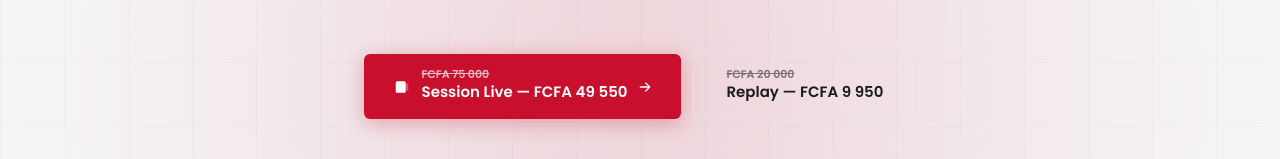
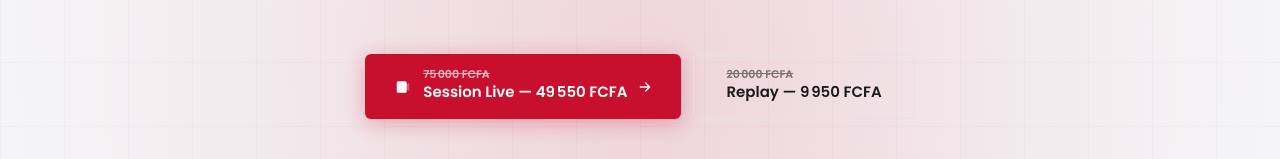
Before and after one commit to rosby17/roosevelt-formation, a Next.js app: page / in a window 1280 px wide. Shown: the part 514-673 px from the top of the page. Built offline with nearby package versions, Linux system fonts and the light colour scheme; no server answers.

Commit message:
fix: apply dynamic currency in Hero and Contact sections

```diff
--- a/src/components/Contact.tsx
+++ b/src/components/Contact.tsx
@@ -1,5 +1,6 @@
 "use client";
 import { SITE } from "@/lib/data";
+import { useCurrency } from "@/lib/currency";
 
 const socials = [
   {
@@ -44,6 +45,8 @@ const socials = [
 ];
 
 export default function Contact() {
+  const { formatPrice } = useCurrency();
+
   const waMsg = encodeURIComponent(
     "Bonjour Roosevelt, je suis intéressé par ton accompagnement YouTube."
   );
@@ -220,11 +223,11 @@ export default function Contact() {
                   <div style={{ display: "flex", alignItems: "center", gap: 6, fontSize: 10, fontWeight: 700, letterSpacing: "0.05em", textTransform: "uppercase", opacity: 0.9 }}>
                     <span>Session Live</span>
                     <span style={{ background: "rgba(0,0,0,0.3)", padding: "1px 5px", borderRadius: 4, textDecoration: "line-through", fontSize: 9 }}>
-                      {SITE.offers.live.originalPrice} {SITE.offers.live.currency}
+                      {SITE.offers.live.originalBasePrice ? formatPrice(SITE.offers.live.originalBasePrice) : `${SITE.offers.live.originalPrice} ${SITE.offers.live.currency}`}
                     </span>
                   </div>
                   <div style={{ fontSize: 16, fontWeight: 800, marginTop: 1 }}>
-                    {SITE.offers.live.price} {SITE.offers.live.currency}
+                    {SITE.offers.live.basePrice ? formatPrice(SITE.offers.live.basePrice) : `${SITE.offers.live.price} ${SITE.offers.live.currency}`}
                   </div>
                 </div>
               </a>
@@ -270,11 +273,11 @@ export default function Contact() {
                   <div style={{ display: "flex", alignItems: "center", gap: 6, fontSize: 10, fontWeight: 700, letterSpacing: "0.05em", textTransform: "uppercase", opacity: 0.7 }}>
                     <span>Replay enregistré</span>
                     <span style={{ opacity: 0.6, textDecoration: "line-through", fontSize: 9 }}>
-                      {SITE.offers.replay.originalPrice} {SITE.offers.replay.currency}
+                      {SITE.offers.replay.originalBasePrice ? formatPrice(SITE.offers.replay.originalBasePrice) : `${SITE.offers.replay.originalPrice} ${SITE.offers.replay.currency}`}
                     </span>
                   </div>
                   <div style={{ fontSize: 16, fontWeight: 800, marginTop: 1 }}>
-                    {SITE.offers.replay.price} {SITE.offers.replay.currency}
+                    {SITE.offers.replay.basePrice ? formatPrice(SITE.offers.replay.basePrice) : `${SITE.offers.replay.price} ${SITE.offers.replay.currency}`}
                   </div>
                 </div>
               </a>
--- a/src/components/Hero.tsx
+++ b/src/components/Hero.tsx
@@ -1,6 +1,7 @@
 "use client";
 import { SITE } from "@/lib/data";
 import Image from "next/image";
+import { useCurrency } from "@/lib/currency";
 
 const getEmbedUrl = (url: string) => {
   if (!url) return "";
@@ -16,6 +17,8 @@ const getEmbedUrl = (url: string) => {
 };
 
 export default function Hero() {
+  const { formatPrice } = useCurrency();
+
   return (
     <header
       style={{
@@ -156,9 +159,9 @@ export default function Hero() {
             </svg>
             <span style={{ display: "flex", flexDirection: "column", alignItems: "flex-start", gap: 1 }}>
               <span style={{ fontSize: 11, opacity: 0.7, textDecoration: "line-through", lineHeight: 1 }}>
-                {SITE.offers.live.currency} {SITE.offers.live.originalPrice}
+                {SITE.offers.live.originalBasePrice ? formatPrice(SITE.offers.live.originalBasePrice) : `${SITE.offers.live.currency} ${SITE.offers.live.originalPrice}`}
               </span>
-              <span>Session Live &mdash; {SITE.offers.live.currency} {SITE.offers.live.price}</span>
+              <span>Session Live &mdash; {SITE.offers.live.basePrice ? formatPrice(SITE.offers.live.basePrice) : `${SITE.offers.live.currency} ${SITE.offers.live.price}`}</span>
             </span>
             <svg width="16" height="16" viewBox="0 0 24 24" fill="none" stroke="currentColor" strokeWidth="2" strokeLinecap="round" strokeLinejoin="round">
               <path d="M5 12h14M13 6l6 6-6 6" />
@@ -194,9 +197,9 @@ export default function Hero() {
           >
             <span style={{ display: "flex", flexDirection: "column", alignItems: "flex-start", gap: 1 }}>
               <span style={{ fontSize: 11, opacity: 0.55, textDecoration: "line-through", lineHeight: 1 }}>
-                {SITE.offers.replay.currency} {SITE.offers.replay.originalPrice}
+                {SITE.offers.replay.originalBasePrice ? formatPrice(SITE.offers.replay.originalBasePrice) : `${SITE.offers.replay.currency} ${SITE.offers.replay.originalPrice}`}
               </span>
-              <span>Replay &mdash; {SITE.offers.replay.currency} {SITE.offers.replay.price}</span>
+              <span>Replay &mdash; {SITE.offers.replay.basePrice ? formatPrice(SITE.offers.replay.basePrice) : `${SITE.offers.replay.currency} ${SITE.offers.replay.price}`}</span>
             </span>
           </a>
         </div>
```
